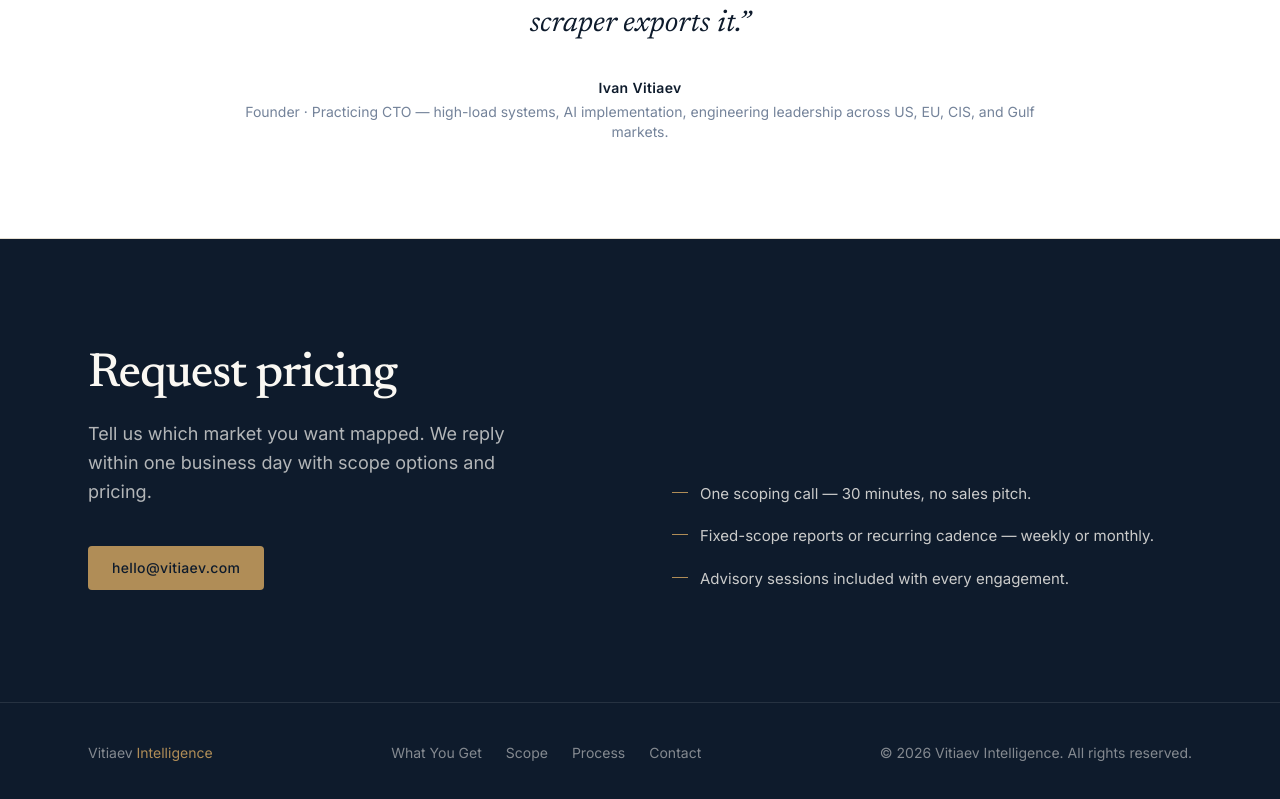
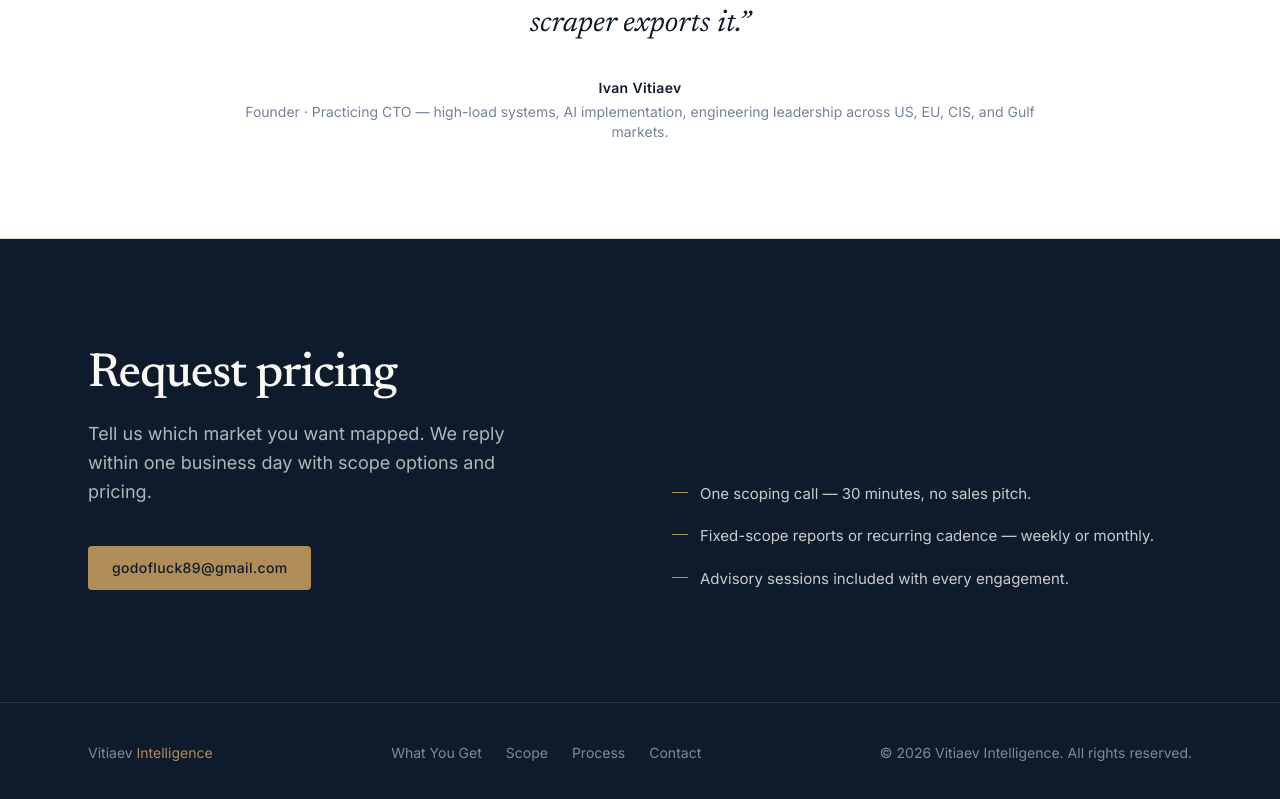
Before and after one commit to 8clever/consult, a React (Vite) app: page / in a window 1280 px wide. Shown: the part 4721-5520 px from the top of the page. Built offline with nearby package versions, Linux system fonts and the light colour scheme.

Commit message:
fix contacts

```diff
--- a/src/components/Contact.tsx
+++ b/src/components/Contact.tsx
@@ -1,3 +1,6 @@
+
+const email = "godofluck89@gmail.com";
+
 export default function Contact() {
   return (
     <section id="contact" className="bg-ink">
@@ -12,10 +15,10 @@ export default function Contact() {
               options and pricing.
             </p>
             <a
-              href="mailto:hello@vitiaev.com"
+              href={`mailto:${email}`}
               className="mt-10 inline-block rounded-sm bg-bronze px-6 py-3 text-sm font-medium tracking-wide text-ink transition-colors hover:bg-bronze-deep"
             >
-              hello@vitiaev.com
+              {email}
             </a>
           </div>
           <ul className="space-y-5 self-end border-t border-white/10 pt-8 text-[15px] md:border-t-0 md:pt-0">
```
